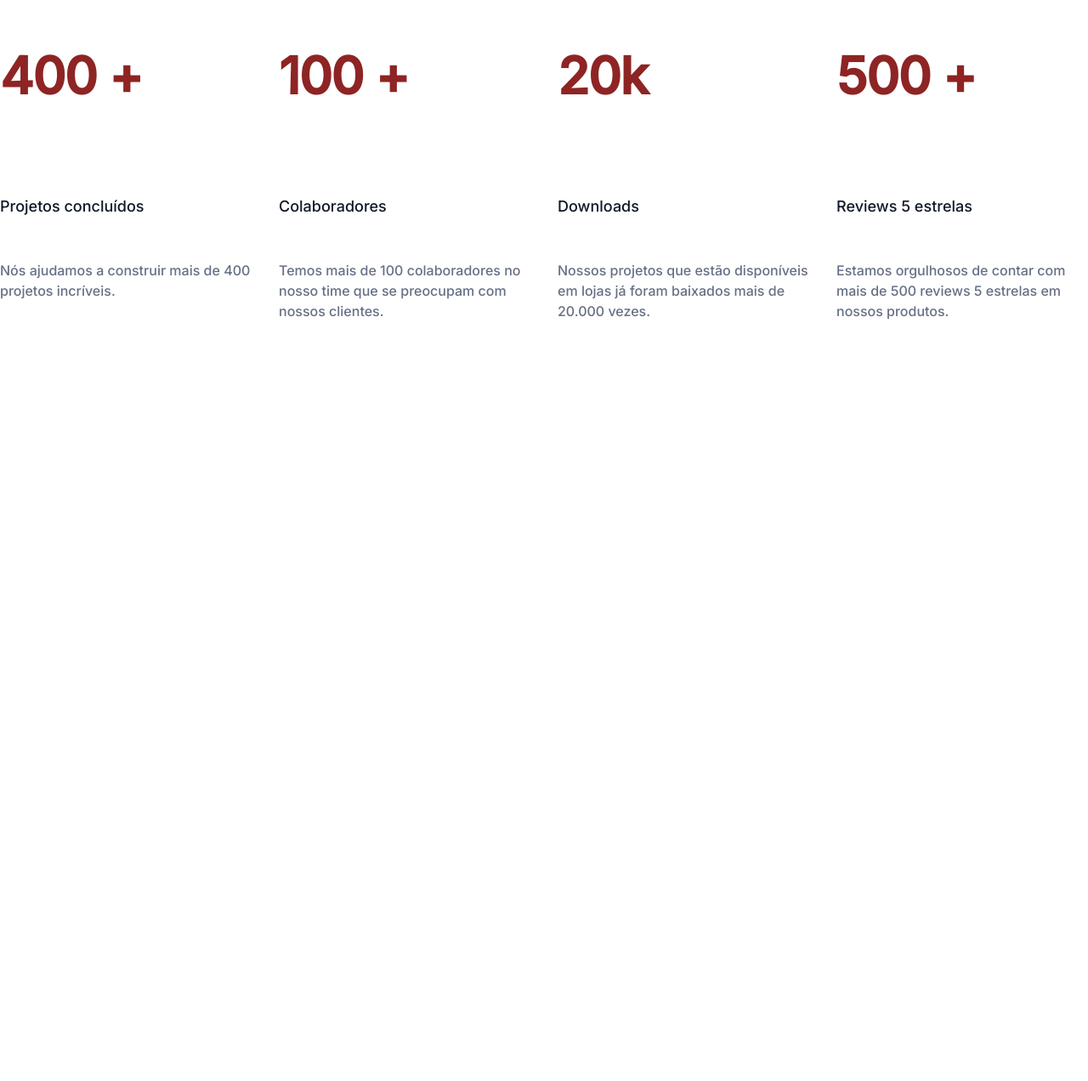
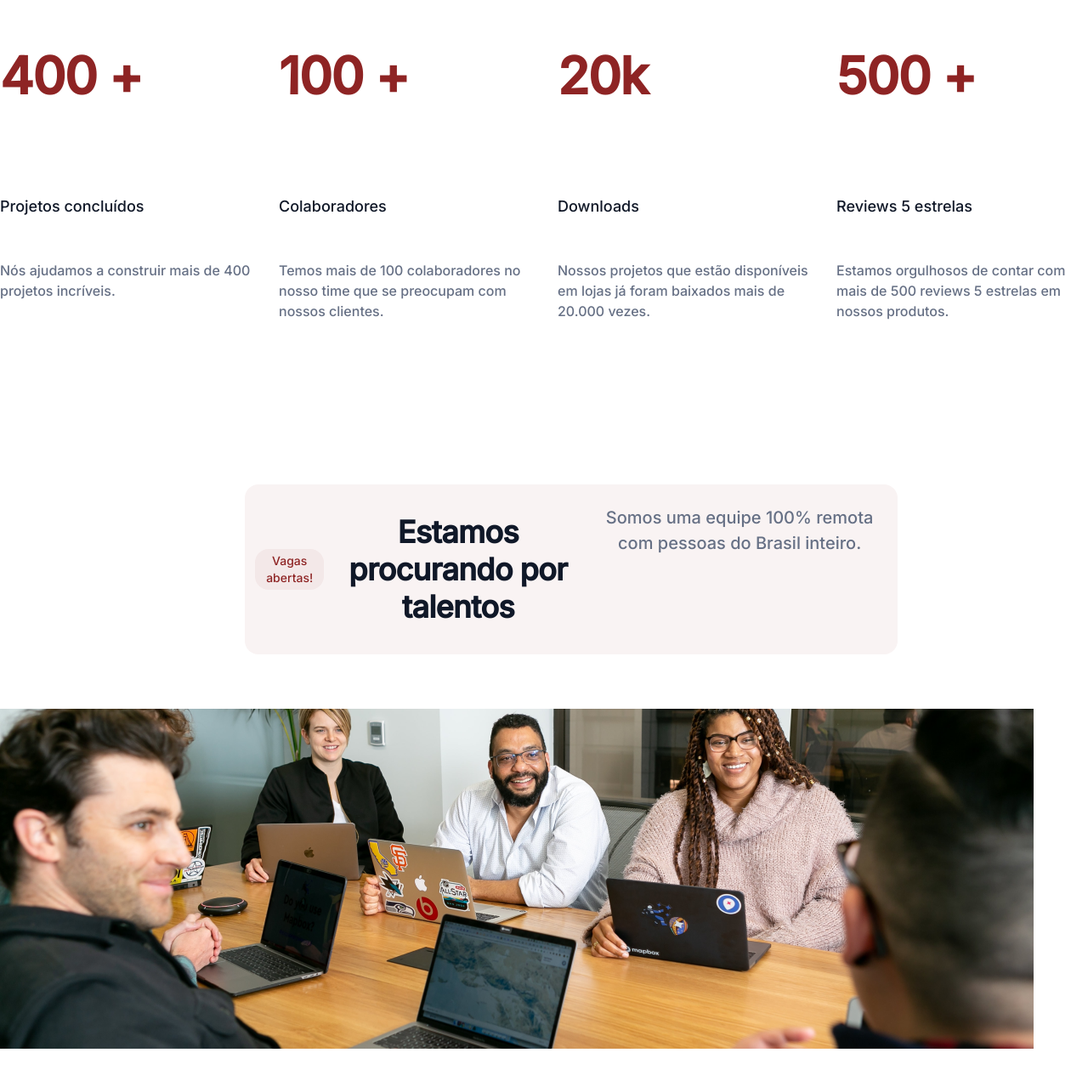
Before and after one commit to ClaudiaSantosSilva/-7DaysOfCodeHTMLeCSS, a plain HTML site: page index.html in a window 1280 px wide. Shown: the part 684-1956 px from the top of the page at 85% size. Before the commit the page ends 1166 px from the top, so only its background shows below. Drawn offline with Linux system fonts and the light colour scheme.

Commit message:
Day 4 - seção com imagem - PARCIAL. PAUSA NATAL !

```diff
--- a/index.html
+++ b/index.html
@@ -119,6 +119,36 @@
 
         </section>
 
+        <section class="vagas">
+            <div class="talentos">
+                <div class="talentos-container">
+                    <div class="talentos-content">
+                        <div class="talentos-titulo-texto">
+                            <div class="talentos-chamada e titulo">
+                                <div class="talentos-chamada">
+                                    <span class="talentos-chamada-texto">Vagas abertas!</span>
+                                </div>
+
+                                <h2 class="talentos-titulo">Estamos procurando por talentos</h2>
+                                <p class="talentos-texto">Somos uma equipe 100% remota com pessoas do Brasil inteiro.</p>
+
+                            </div>
+
+                        </div>
+
+                    </div>
+
+                </div>
+                <div class="talentos-image">
+                    <img src="images/image-team.png" />
+
+                </div>
+
+            </div>
+
+
+        </section>
+
 
 
 
--- a/styles.css
+++ b/styles.css
@@ -278,3 +278,107 @@
     font-weight: 400;
     line-height: 24px; /* 150% */
 }
+
+.vagas{
+    display: flex;
+    padding:96px 0px;
+    flex-direction: column;
+    align-items: center;
+    gap:64px;
+    align-self:stretch;
+    background: var(--Base-White, #FFF);
+}
+
+.talentos{
+    width: 1280px;
+    height: 602px;
+}
+
+.talentos-container{
+    display: flex;
+    width: 1280px;
+    padding: 0px 32px;
+    flex-direction: column;
+    align-items: flex-start;
+    gap: 32px;
+}
+
+.talentos-content{
+    display: flex;
+    flex-direction: column;
+    align-items: center;
+    gap: 48px;
+    align-self: stretch;
+}
+
+.talentos-titulo-texto{
+    display: flex;
+    width: 768px;
+    flex-direction: column;
+    align-items: center;
+    gap: 20px;
+
+}
+
+.talentos-chamada-titulo{
+    display: flex;
+    flex-direction: column;
+    align-items: center;
+    gap: 16px;
+    align-self: stretch;
+}
+
+.talentos-chamada{
+    display: flex;
+    padding: 4px 12px;
+    justify-content: center;
+    align-items: center;
+    border-radius: 16px;
+    background: rgba(142, 36, 36, 0.05);
+}
+
+.talentos-chamada-texto{
+    color: #8E2424;
+    text-align: center;
+/* Text sm/Medium */
+    font-family: 'Inter', sans-serif;
+    font-size: 14px;
+    font-style: normal;
+    font-weight: 500;
+    line-height: 20px; /* 142.857% */
+}
+
+.talentos-titulo{
+    align-self: stretch;
+    color: var(--Gray-900, #101828);
+    text-align: center;
+/* Display md/Semibold */
+    font-family: 'Inter', sans-serif;
+    font-size: 36px;
+    font-style: normal;
+    font-weight: 600;
+    line-height: 44px; /* 122.222% */
+    letter-spacing: -0.72px;
+}
+
+.talentos-texto{
+    align-self: stretch;
+    color: var(--Gray-500, #667085);
+    text-align: center;
+/* Text xl/Normal */
+    font-family: 'Inter', sans-serif;
+    font-size: 20px;
+    font-style: normal;
+    font-weight: 400;
+    line-height: 30px; /* 150% */
+}
+
+.talentos-image{
+    width: 1216px;
+    height: 400px;
+    flex-shrink: 0;
+    margin-bottom: 64px;
+    margin-top: 64px;
+    display: flex;
+    align-items: center;
+}
```
Also changed, not shown: images/image-team.png (added).
